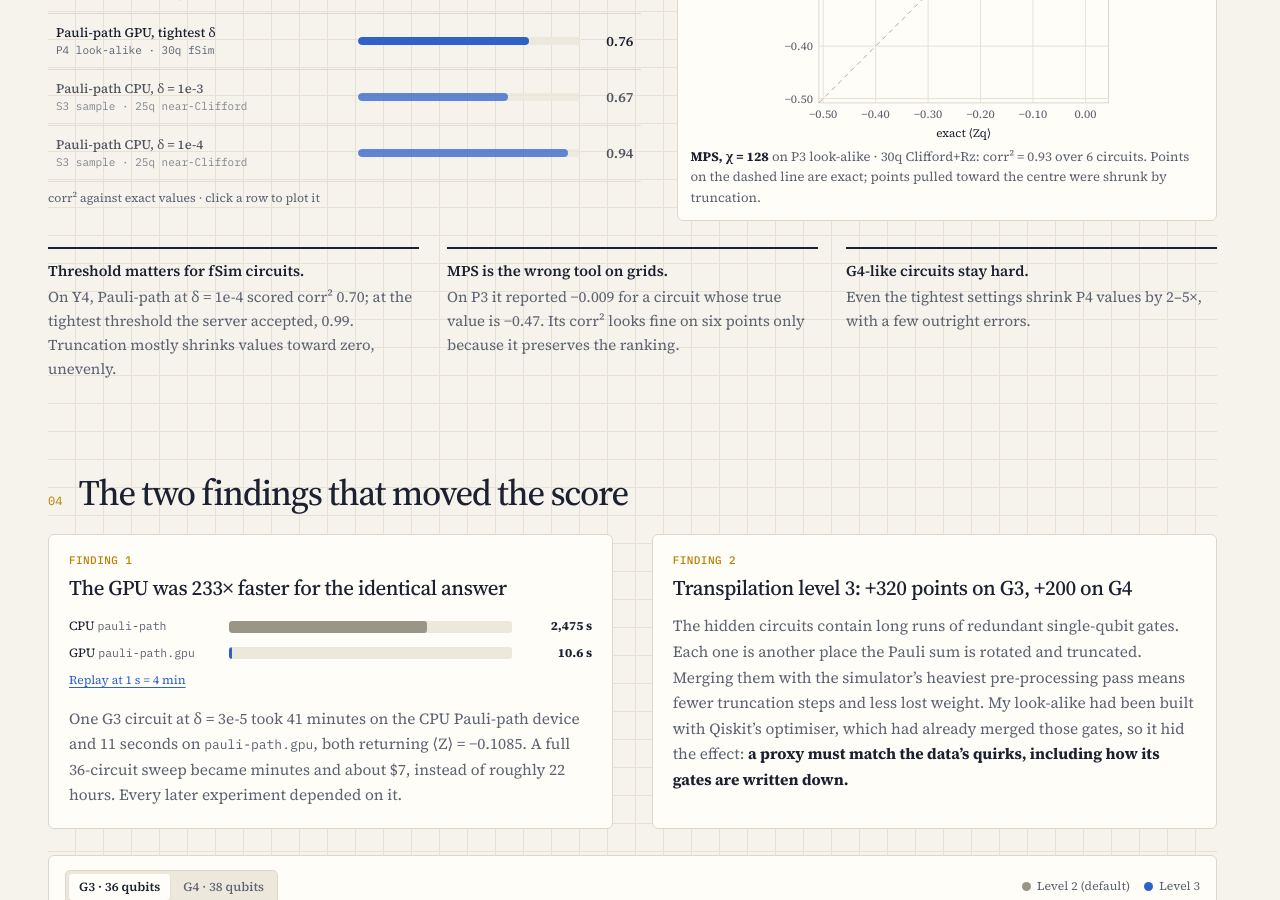
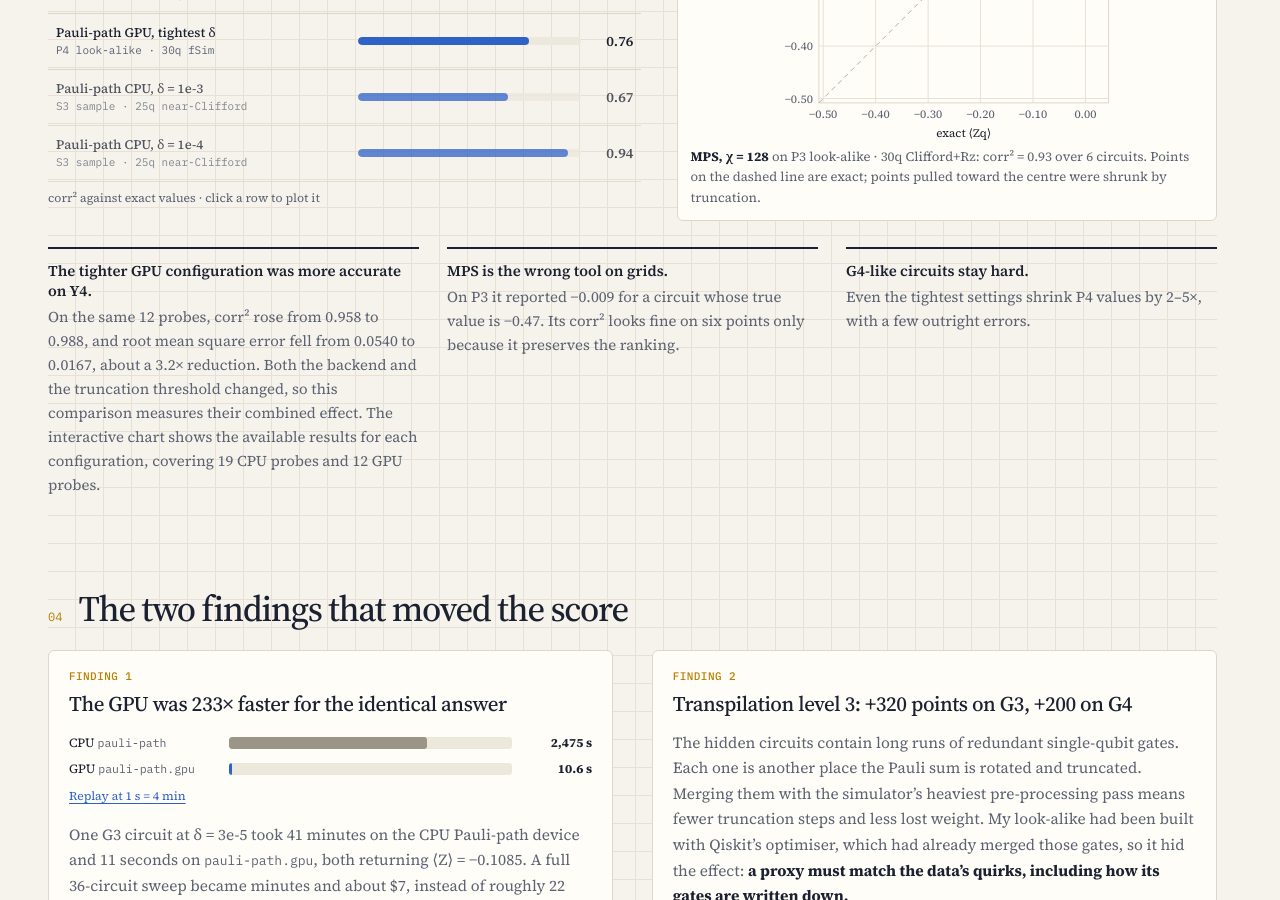
Before and after one commit to MonitSharma/portfolio, a Jekyll site: the page built from work/bluequbit-midwest-otoc/index.html, in a window 1280 px wide and 900 px high, scrolled down 3143 px. Built offline with Jekyll 4.4.1, drawn with Linux system fonts in a browser that asks for light colours; some of the changed text lies outside the part shown.

Commit message:
Correct the matched-probe Y4 calibration comparison

```diff
--- a/_data/projects.yml
+++ b/_data/projects.yml
@@ -2,7 +2,7 @@
 ---
 - title: BlueQubit Midwest Quantum Hackathon
   slug: bluequbit-midwest-otoc
-  updated_at: "2026-11-23T12:00:00+08:00"
+  updated_at: "2026-11-26T09:07:34+08:00"
   page: /work/bluequbit-midwest-otoc/
   category: BlueQubit · Midwest Quantum Hackathon
   type: challenge
--- a/_includes/project-pages/bluequbit-midwest-otoc.html
+++ b/_includes/project-pages/bluequbit-midwest-otoc.html
@@ -76,7 +76,7 @@
     </figure>
   </div>
   <ul class="otoc-lessons">
-    <li><b>Threshold matters for fSim circuits.</b> On Y4, Pauli-path at δ = 1e-4 scored corr² 0.70; at the tightest threshold the server accepted, 0.99. Truncation mostly shrinks values toward zero, unevenly.</li>
+    <li><b>The tighter GPU configuration was more accurate on Y4.</b> On the same 12 probes, corr² rose from 0.958 to 0.988, and root mean square error fell from 0.0540 to 0.0167, about a 3.2× reduction. Both the backend and the truncation threshold changed, so this comparison measures their combined effect. The interactive chart shows the available results for each configuration, covering 19 CPU probes and 12 GPU probes.</li>
     <li><b>MPS is the wrong tool on grids.</b> On P3 it reported −0.009 for a circuit whose true value is −0.47. Its corr² looks fine on six points only because it preserves the ranking.</li>
     <li><b>G4-like circuits stay hard.</b> Even the tightest settings shrink P4 values by 2–5×, with a few outright errors.</li>
   </ul>
--- a/essays/simulating-quantum-chaos-without-a-quantum-computer.html
+++ b/essays/simulating-quantum-chaos-without-a-quantum-computer.html
@@ -159,7 +159,7 @@ image: "https://cdn-images-1.medium.com/max/1024/1*FFadfddNXRq2XZX3jGdIgg.png"
 </tbody>
 </table>
 <p>To build P3 we first analysed the S3 sample. Each scrambling block U has about 234 CZs and 48 arbitrary-angle rotations on a snake-ordered grid. We then generated a larger random circuit with the same statistics.</p><p>P4 turned out to be an excellent stand-in for G4. Pauli-path at our best settings scored corr² 0.50 on its first 22 circuits and 0.76 on all 30, the same range G4 itself scored on the leaderboard (about 0.5).</p><figure class="article-figure"><a href="https://cdn-images-1.medium.com/max/1024/1*edVAIU8nNNTmEBh7AQ21ug.png" data-lightbox><img src="https://cdn-images-1.medium.com/max/1024/1*edVAIU8nNNTmEBh7AQ21ug.png" alt="Squared correlation against exact values for each method on each look-alike circuit family" loading="lazy" decoding="async"></a></figure><figure class="article-figure"><a href="https://cdn-images-1.medium.com/max/1024/1*xDGfQbr4gVjMcb4ykmSPCw.png" data-lightbox><img src="https://cdn-images-1.medium.com/max/1024/1*xDGfQbr4gVjMcb4ykmSPCw.png" alt="Estimate versus exact value for Y4, P3 and P4, one dot per circuit, with the diagonal marking perfect agreement" loading="lazy" decoding="async"></a></figure><p>These checks drove every decision that followed:</p><ul>
-<li><p><strong>(a) Threshold matters a lot for fSim circuits.</strong> On Y4, Pauli-path at δ = 1e-4 scored corr² 0.70. At the tightest threshold the server accepted, it scored <strong>0.99</strong>. Truncation mostly <em>shrinks</em> the values toward zero, and the shrinkage is uneven across circuits.</p></li>
+<li><p><strong>(a) The tighter GPU configuration was more accurate on Y4.</strong> On the same 12 probes, corr² rose from 0.958 to 0.988, and root mean square error fell from 0.0540 to 0.0167. We changed both the backend and the truncation threshold, so this comparison measures their combined effect. The Y4 plots above show the available results for each configuration, covering 19 CPU probes and 12 GPU probes.</p></li>
 <li><p><strong>(b) MPS is the wrong tool for the grid circuits.</strong> On P3, MPS at χ = 128 reported −0.009 for a circuit whose true value is −0.47. Pauli-path got −0.471. MPS’s corr² looks fine on six points only because it happens to preserve the ranking. The values are 50× too small, so we dropped MPS for G3.</p></li>
 <li><p><strong>© G4-like circuits stay hard.</strong> On P4, even the tightest Pauli-path settings shrink the values by 2–5×, with a few outright errors.</p></li>
 </ul>
```
